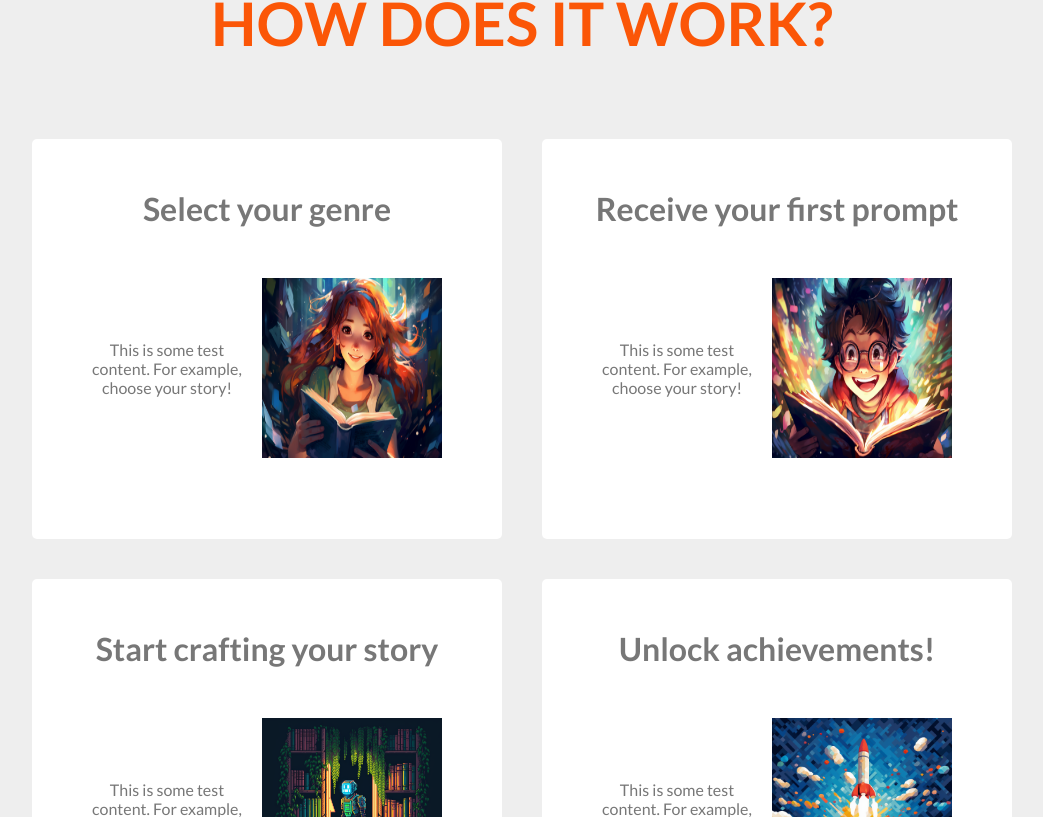
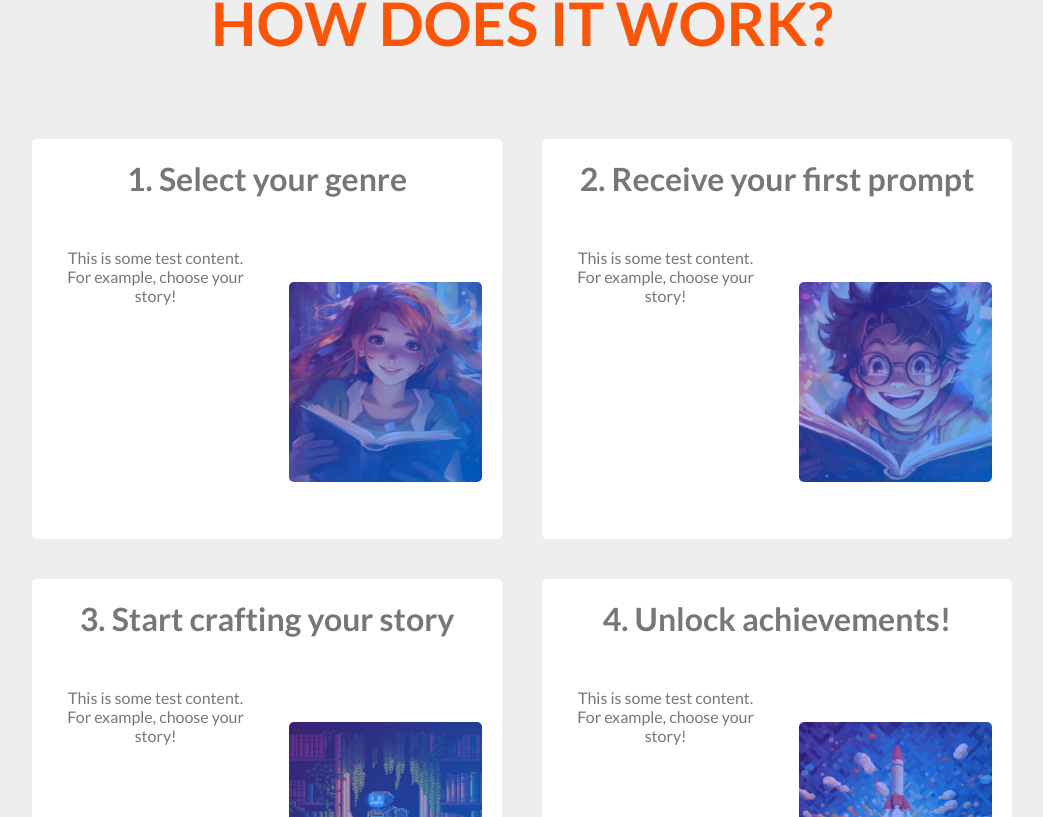
Before and after one commit to team-kataru/kataru-frontend, a React (Create React App) app: page / in a window 1280 px wide. Shown: the part 863-1680 px from the top of the page, without its empty margins (118-1161 px from the left). Built offline with nearby package versions, Linux system fonts and the light colour scheme.

Commit message:
feat: Continue draft styling for feature cards

```diff
--- a/src/components/lp/Features.tsx
+++ b/src/components/lp/Features.tsx
@@ -1,28 +1,28 @@
-import FeatureCard from "./FeatureCard";
+import FeatureCard from "./FeaturesCard";
 
 // Static content for feature cards
 const FEATURES_DATA = [
   {
     id: 1,
-    title: "Select your genre",
+    title: "1. Select your genre",
     img: "/img/hero/hero1.png",
     text: "This is some test content. For example, choose your story!",
   },
   {
     id: 2,
-    title: "Receive your first prompt",
+    title: "2. Receive your first prompt",
     img: "/img/hero/hero2.png",
     text: "This is some test content. For example, choose your story!",
   },
   {
     id: 3,
-    title: "Start crafting your story",
+    title: "3. Start crafting your story",
     img: "/img/hero/hero3.png",
     text: "This is some test content. For example, choose your story!",
   },
   {
     id: 4,
-    title: "Unlock achievements!",
+    title: "4. Unlock achievements!",
     img: "/img/hero/hero4.png",
     text: "This is some test content. For example, choose your story!",
   },
--- a/src/components/lp/FeatureCard.tsx
+++ b/src/components/lp/FeaturesCard.tsx
@@ -10,7 +10,7 @@ type Props = {
   text: string;
 };
 
-function FeatureCard({ title, img, text }: Props) {
+function FeaturesCard({ title, img, text }: Props) {
   const cardRef = useRef<HTMLDivElement>(null);
   const [isVisible, setIsVisible] = useState(false);
 
@@ -19,21 +19,25 @@ function FeatureCard({ title, img, text }: Props) {
 
   const classes = `card__cell ${isVisible ? "fade-in-on-scroll" : ""}`;
 
+  // inline dynamic property (includes image url)
+  // note, cannot use SASS variables here
+  const imageStyle = {
+    backgroundImage: `linear-gradient(to right bottom, rgba(138, 43, 226, 0.4), rgba(0, 127, 255, 0.7)), url(${
+      process.env.PUBLIC_URL + img
+    })`,
+  };
+
   return (
     <div className="card">
       <div ref={cardRef} className={classes}>
         <h3 className="card__title">{title}</h3>
         <div className="card__content">
           <p className="card__content--text">{text}</p>
-          <img
-            className="card__content--img"
-            src={process.env.PUBLIC_URL + img}
-            alt="Card Image"
-          />
+          <div className="card__content--img" style={imageStyle}></div>
         </div>
       </div>
     </div>
   );
 }
 
-export default FeatureCard;
+export default FeaturesCard;
--- a/src/sass/components/_features.scss
+++ b/src/sass/components/_features.scss
@@ -23,7 +23,7 @@
 .card {
   &__cell {
     height: 40rem;
-    padding: 5rem;
+    padding: 2rem;
     border-radius: 5px;
     background-color: $color-white;
     text-align: center;
@@ -44,9 +44,12 @@
 
   &__content {
     display: flex;
-    align-items: center;
+    gap: 3rem;
+    // TODO check how to fill 100% of available space under title
+    height: 80%;
 
     &--text {
+      align-self: flex-start;
       font-size: $default-font-size;
       color: $color-grey-dark;
       padding: 1rem;
@@ -54,10 +57,14 @@
     }
 
     &--img {
+      align-self: center;
       padding: 1rem;
-      // TODO fix sizing and ratios
+      height: 20rem;
       width: 20rem;
-      height: 20rem;
+      border-radius: 5px;
+      overflow: none;
+      background-size: cover; // scale to fit on resize
+      background-position: top; // area not to crop on resize
     }
   }
 }
```
